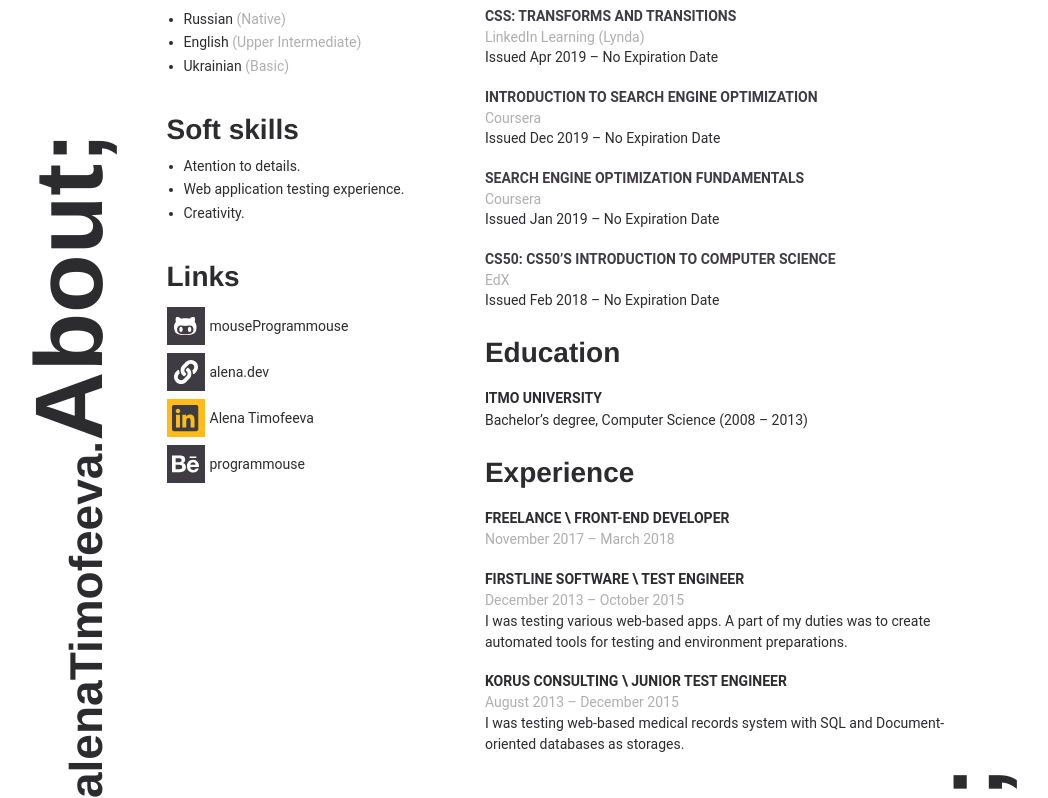
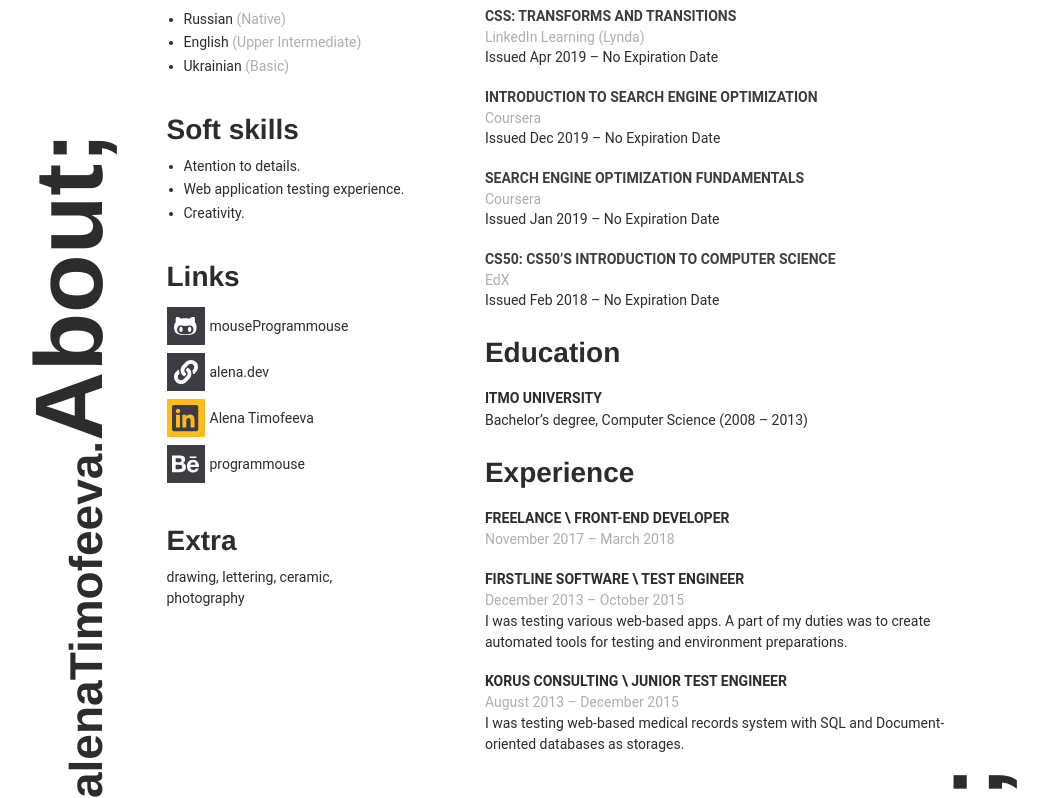
Before and after one commit to mouseProgrammouse/portfolio, a React (Create React App) app: page /resume in a window 1280 px wide. Shown: the part 716-1514 px from the top of the page, without its empty margins (106-1154 px from the left). Built offline with nearby package versions, Linux system fonts and the light colour scheme.

Commit message:
Add Extra Component

```diff
--- a/src/App.js
+++ b/src/App.js
@@ -56,7 +56,8 @@ class App extends Component {
         links: [{description:'mouseProgrammouse', link: 'https://github.com/mouseProgrammouse', iconClass: 'fab', icon: 'github-alt', className: ''},
                 {description:'alena.dev', link: 'alena.dev', iconClass: 'fas', icon: 'link', className: ''},
                 {description:'Alena Timofeeva', link: 'https://www.linkedin.com/in/alena-timofeeva/', iconClass: 'fab', icon: 'linkedin', className: 'active'},
-                {description:'programmouse', link: 'https://www.behance.net/programmouse', iconClass: 'fab', icon: 'behance', className: ''},]
+                {description:'programmouse', link: 'https://www.behance.net/programmouse', iconClass: 'fab', icon: 'behance', className: ''},],
+        extra: {description: 'drawing, lettering, ceramic, photography'}
       }
     },
     socialMenuItems: [
--- a/src/Skills.js
+++ b/src/Skills.js
@@ -6,6 +6,7 @@ import SkillsWithCertification from './skills/SkillsWithCertification'
 import SkillsWithLevel from './skills/SkillsWithLevel'
 import SkillsWithDateAndDescription from './skills/SkillsWithDateAndDescription'
 import SMLinks from './skills/SMLinks'
+import SkillDescription from './skills/SkillDescription'
 import './Skills.css'
 
 const Skills = (props) => {
@@ -19,6 +20,7 @@ const Skills = (props) => {
         <SkillsWithLevel title={'Language'} skills={skills.languages}/>
         <SkillsWithLevel title={'Soft skills'} skills={skills.softSkills}/>
         <SMLinks title={'Links'} links={skills.links} />
+        <SkillDescription title={'Extra'} description={skills.extra.description}/>
       </div>
       <div className="right-section">
         <About header={skills.about.header} description={skills.about.description} />
--- /dev/null
+++ b/src/skills/SkillDescription.css
@@ -0,0 +1,7 @@
+.skill-with-description h4 {
+  margin-bottom: 3px;
+}
+
+.skill-with-description .description {
+  margin: 10px 0 14px 0;
+}
--- /dev/null
+++ b/src/skills/SkillDescription.js
@@ -0,0 +1,22 @@
+import React from 'react'
+import PropTypes from 'prop-types'
+import './SkillDescription.css'
+
+const SkillDescription = (props) => {
+
+  const { title, description } = props;
+
+  return (
+    <div className="skill-with-description">
+      <h4>{title}</h4>
+      <p className="description">{description}</p>
+    </div>
+  );
+}
+
+SkillDescription.propTypes = {
+  title: PropTypes.string.isRequired,
+  description: PropTypes.string.isRequired
+}
+
+export default SkillDescription;
```
